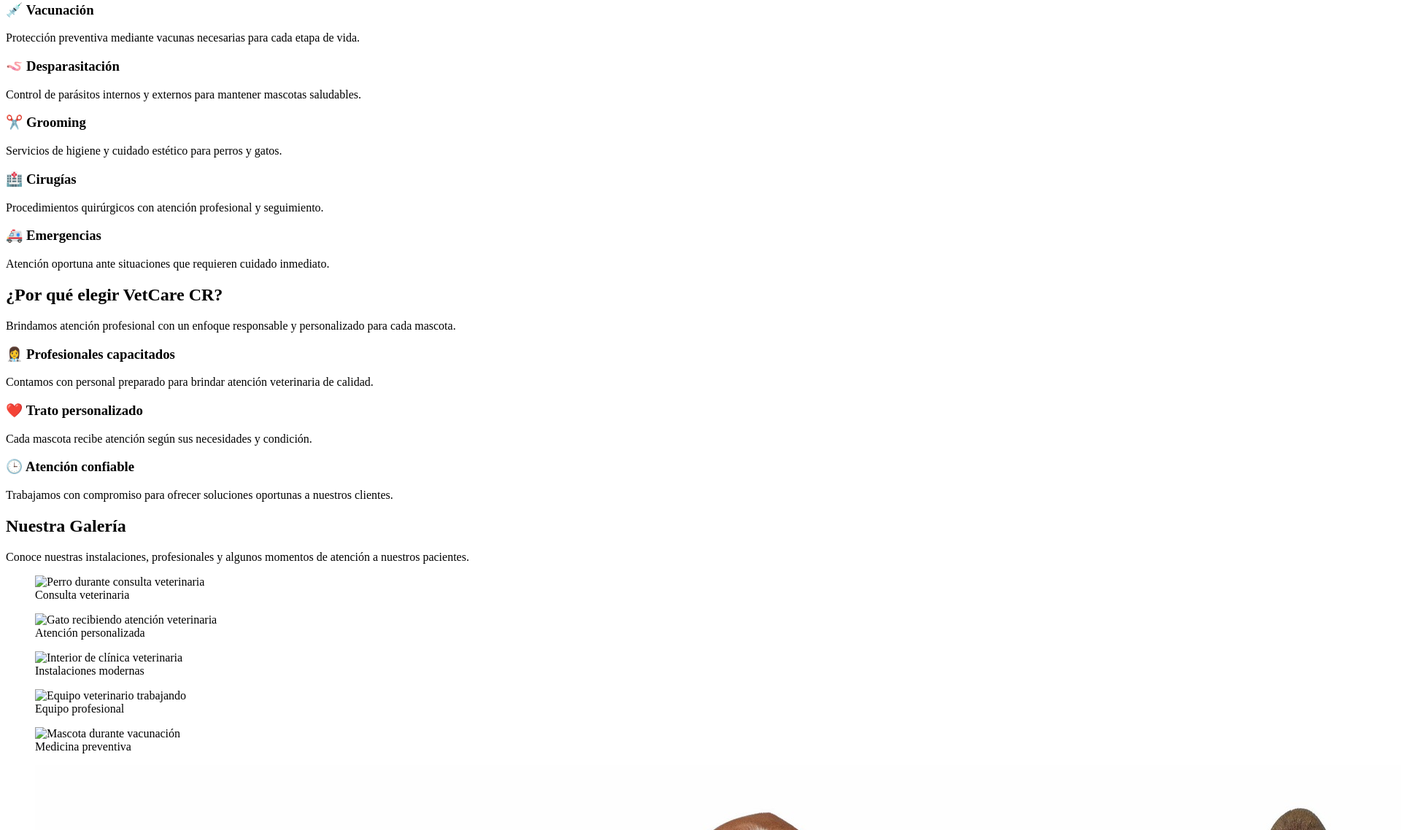
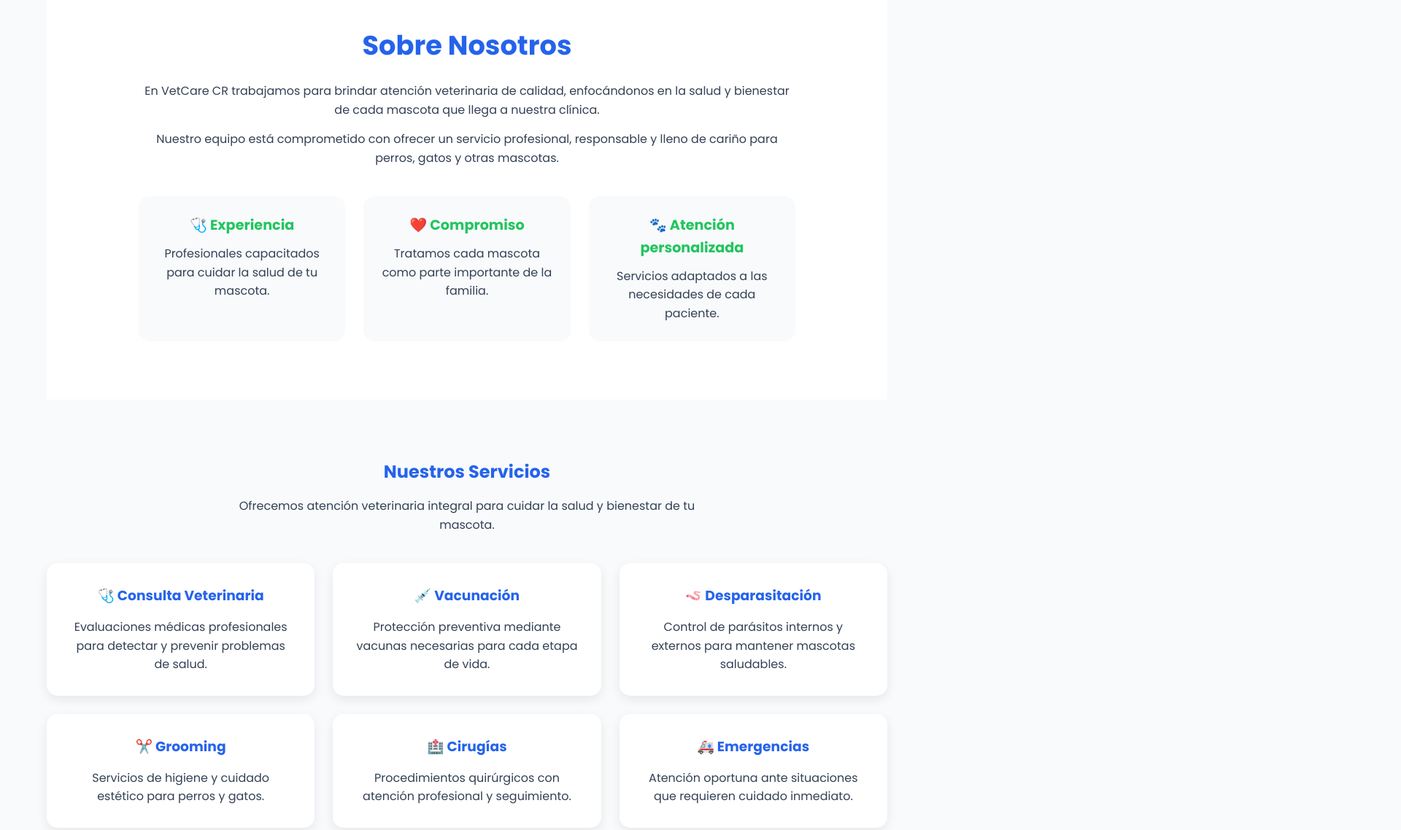
Before and after one commit to kvvillalta/vetcare-cr, a plain HTML site: page index.html in a window 1280 px wide. Shown: the part 773-1911 px from the top of the page at 73% size, 1920 px wide, since content can reach past the window. Drawn offline with Linux system fonts and the light colour scheme; the site is published under a folder, as on GitHub Pages, so addresses that start at the root find nothing.

Commit message:
Corrección de rutas para GitHub Pages

```diff
--- a/index.html
+++ b/index.html
@@ -28,8 +28,8 @@
     <link href="https://fonts.googleapis.com/css2?family=Poppins:wght@400;600;700&display=swap" rel="stylesheet">
 
     <!-- CSS -->
-    <link rel="stylesheet" href="/css/responsive.css">
-    <link rel="stylesheet" href="/css/style.css">
+    <link rel="stylesheet" href="css/responsive.css">
+    <link rel="stylesheet" href="css/style.css">
 
     <!-- Favicon -->
 
@@ -377,7 +377,7 @@
 
                 <figure>
 
-                    <img src="/img/perro-veterinaria-1.jpg" alt="Perro durante consulta veterinaria">
+                    <img src="img/perro-veterinaria-1.jpg" alt="Perro durante consulta veterinaria">
 
                     <figcaption>
                         Consulta veterinaria
@@ -389,7 +389,7 @@
 
                 <figure>
 
-                    <img src="/img/gato-veterinaria-1.jpg" alt="Gato recibiendo atención veterinaria">
+                    <img src="img/gato-veterinaria-1.jpg" alt="Gato recibiendo atención veterinaria">
 
                     <figcaption>
                         Atención personalizada
@@ -401,7 +401,7 @@
 
                 <figure>
 
-                    <img src="/img/Clinica-2.jpg" alt="Interior de clínica veterinaria">
+                    <img src="img/Clinica-2.jpg" alt="Interior de clínica veterinaria">
 
                     <figcaption>
                         Instalaciones modernas
@@ -413,7 +413,7 @@
 
                 <figure>
 
-                    <img src="/img/clinica-1.jpg" alt="Equipo veterinario trabajando">
+                    <img src="img/clinica-1.jpg" alt="Equipo veterinario trabajando">
 
                     <figcaption>
                         Equipo profesional
@@ -425,7 +425,7 @@
 
                 <figure>
 
-                    <img src="/img/perro-veterinaria-2.jpg" alt="Mascota durante vacunación">
+                    <img src="img/perro-veterinaria-2.jpg" alt="Mascota durante vacunación">
 
                     <figcaption>
                         Medicina preventiva
@@ -640,7 +640,7 @@
     </footer>
 
     <!-- JavaScript -->
-    <script src="/js/script.js"></script>
+    <script src="js/script.js"></script>
 
 
 </body>
```
